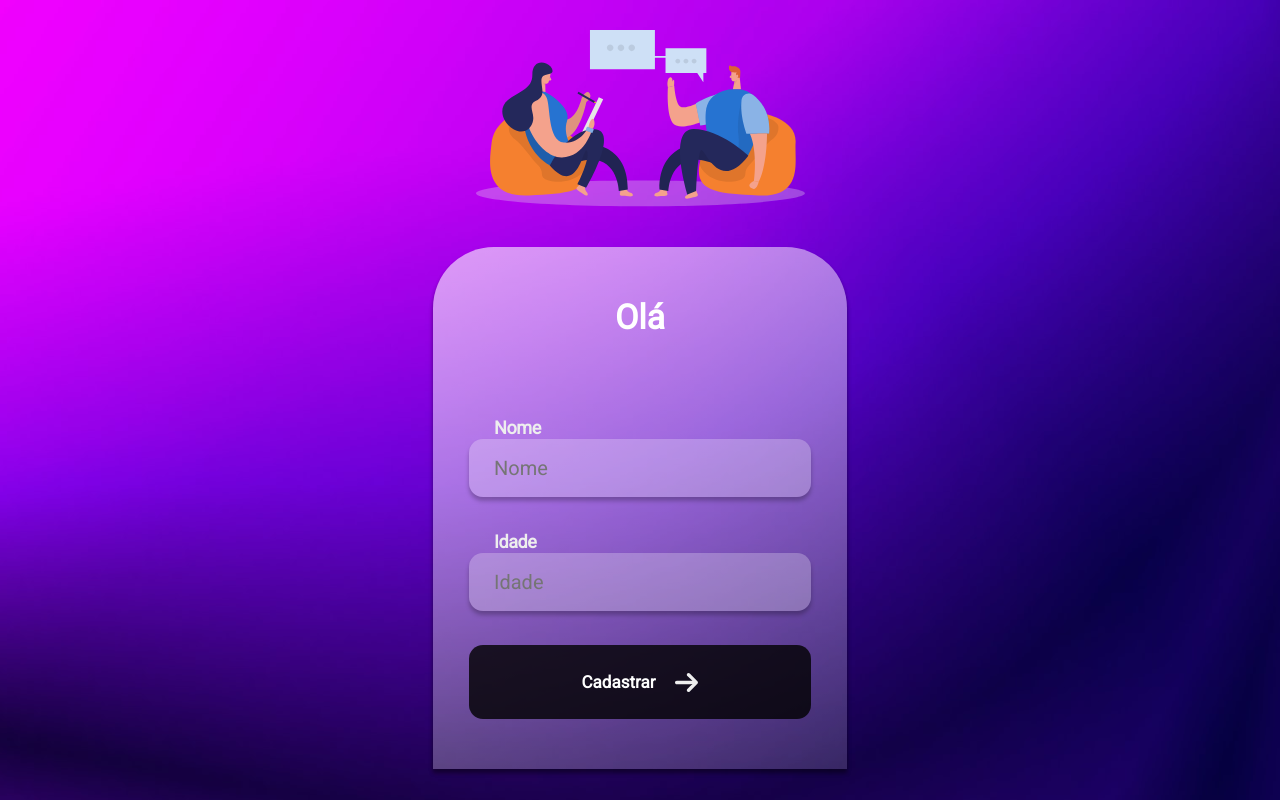
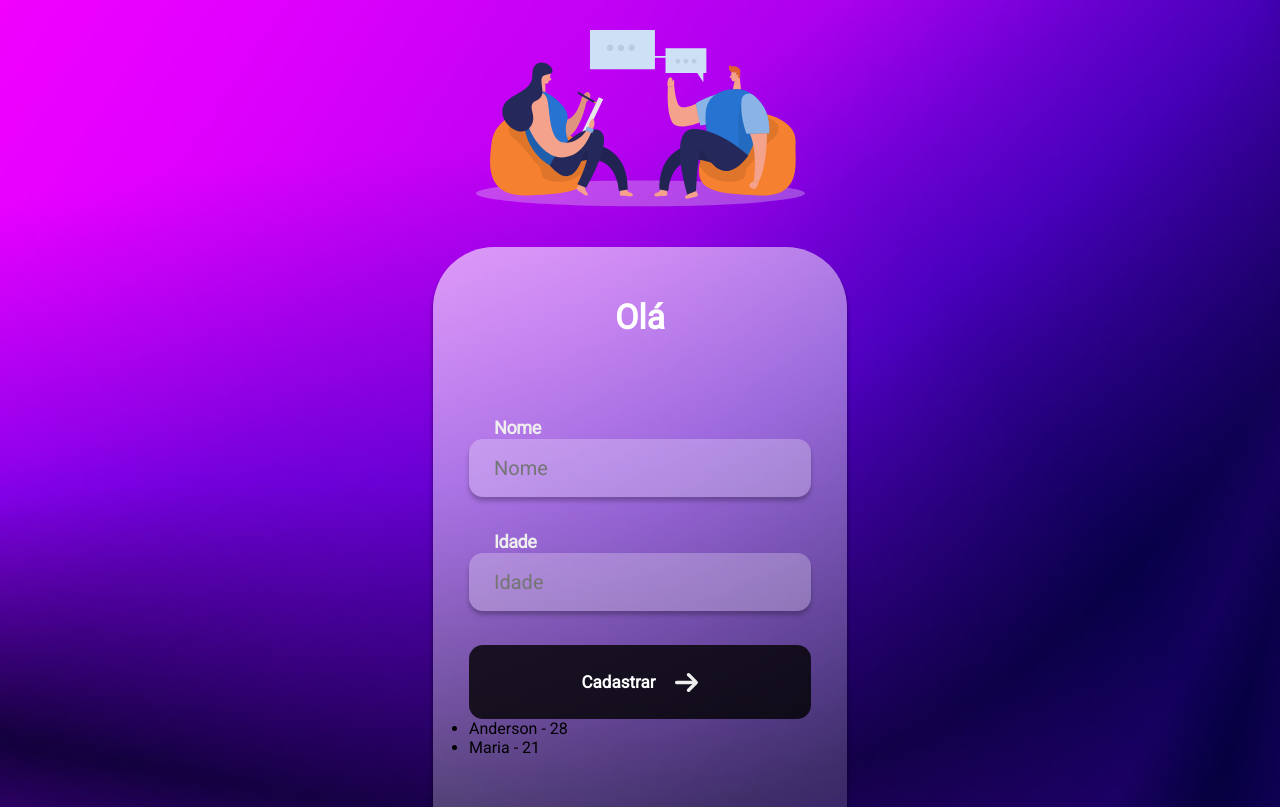
Before and after one commit to anderdev-GitHub/first-project-react, a React (Create React App) app: page / in a window 1280 px wide. Built offline with nearby package versions, Linux system fonts and the light colour scheme.

Commit message:
renderizando varios itens no React

```diff
--- a/public/index.html
+++ b/public/index.html
@@ -1,5 +1,5 @@
 <!DOCTYPE html>
-<html lang="en">
+<html lang="pt-br">
 
 <head>
   <link rel="preconnect" href="https://fonts.googleapis.com">
--- a/src/App.js
+++ b/src/App.js
@@ -13,6 +13,11 @@ import {
 } from "./style";
 
 const App = () => {
+  const users = [
+    { id: Math.random(), name: "Anderson", age: 28 },
+    { id: Math.random(), name: "Maria", age: 21 },
+  ];
+
   return (
     <Container>
       <Image alt="logo-imagem" src={People} />
@@ -28,6 +33,14 @@ const App = () => {
         <Button>
           Cadastrar <img alt="seta" src={Arrow} />
         </Button>
+
+        <ul>
+          {users.map((user) => (
+            <li key={user.id}>
+              {user.name} - {user.age}
+            </li>
+          ))}
+        </ul>
       </ContainerItens>
     </Container>
   );
```
